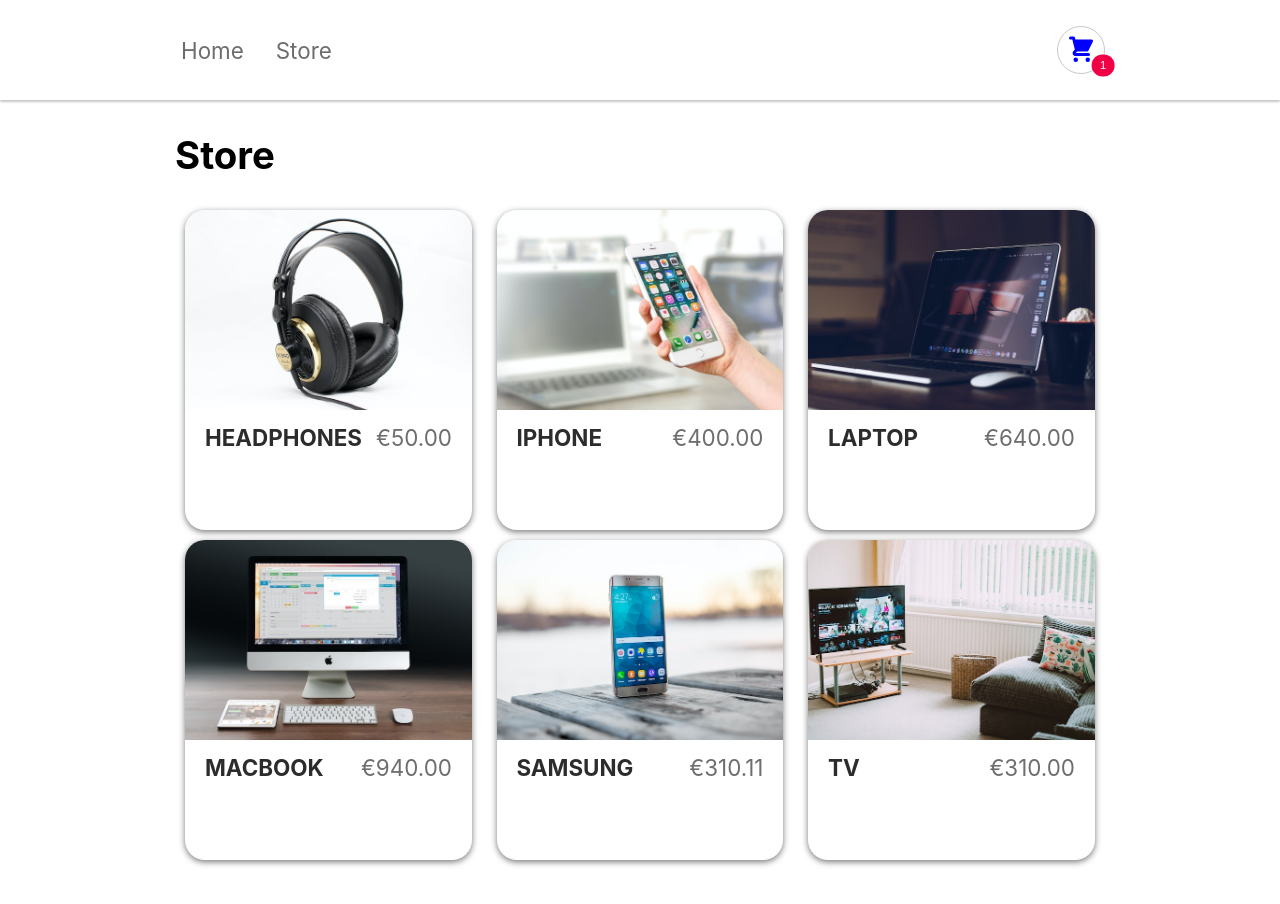
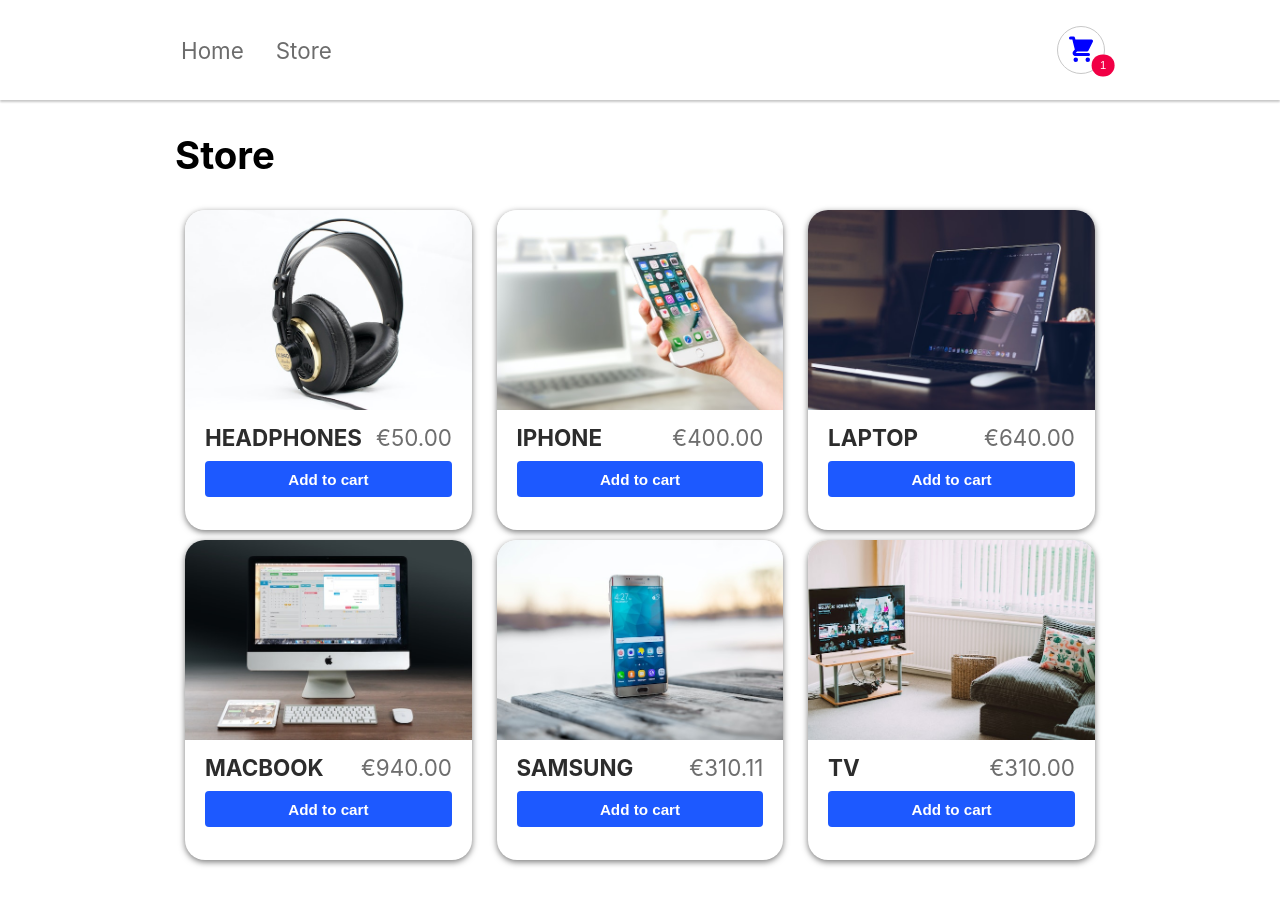
Before and after one commit to dkveil/shopping-cart-with-ts, a React (Create React App) app: page /store in a window 1280 px wide. Shown: the top 904 px of the page. Built offline with nearby package versions, Linux system fonts and the light colour scheme.

Commit message:
square type button

```diff
--- a/src/components/Button/Button.styles.ts
+++ b/src/components/Button/Button.styles.ts
@@ -8,7 +8,11 @@
     textcolor?: string;
     buttoncolor?: string;
     border?: string;
+    borderradius?: string;
     hovercolor?: string;
+    fontweight?: string;
+    texttransform?: string;
+    fontsize?: string;
 }
 
 export const ButtonWrapper = styled.button<ButtonWrapperProps>`
@@ -23,12 +27,20 @@
     background-color: ${(props) => props.buttoncolor ? props.buttoncolor: 'white'};
     border: ${(props) => props.border ? props.border : '1px solid black'};
     transition: .2s background-color;
+    cursor: pointer;
+    font-size: ${(props) => props.fontsize ? props.fontsize : null};;
+    text-transform: ${(props) => props.texttransform ? props.texttransform : null};
+    font-weight: ${(props) => props. fontweight ? props. fontweight : null};
 
     ${props => {
         switch(props.styletype){
             case 'triangle':
                 return `
                     border-radius: 100%;
+                `
+            case 'square':
+                return `
+                    border-radius: ${props.borderradius ? props.borderradius : null};
                 `
         }
     }}
--- a/src/components/Button/index.tsx
+++ b/src/components/Button/index.tsx
@@ -15,7 +15,11 @@
   hovercolor,
   border,
   children,
-  onClickHandler
+  onClickHandler,
+  fontweight,
+  texttransform,
+  fontsize,
+  borderradius
 }: IButtonProps)
 {
   return (
@@ -29,6 +33,11 @@
           hovercolor={hovercolor}
           border={border}
           onClick={onClickHandler}
+          fontsize={fontsize}
+          fontweight={fontweight}
+          texttransform={texttransform}
+          borderradius={borderradius}
+
       >
           {children}
       </ButtonWrapper>
--- a/src/components/ProductCart/ProductCart.styles.ts
+++ b/src/components/ProductCart/ProductCart.styles.ts
@@ -24,10 +24,13 @@
     object-fit: cover;
 `
 
+export const CartContent = styled.div`
+    padding: 10px 20px;
+`
+
 export const CartTitle = styled.div`
     display: flex;
     justify-content: space-between;
-    padding: 10px 20px;
     font-size: 1.4rem;
 
     span:first-child{
@@ -39,3 +42,9 @@
         color: rgba(110,110,110);
     }
 `
+
+export const CartButtonsWrapper = styled.div`
+    display: flex;
+    justify-content: center;
+    padding: 10px 0;
+`
--- a/src/components/ProductCart/index.tsx
+++ b/src/components/ProductCart/index.tsx
@@ -1,5 +1,6 @@
-import { CartWrapper, CartImage, CartTitle } from "./ProductCart.styles"
+import { CartWrapper, CartImage, CartTitle, CartContent, CartButtonsWrapper } from "./ProductCart.styles"
 import { formatCurrency } from './../../utils/formatCurrency';
+import Button from '../Button'
 
 type ProductCartProps = {
     id: number;
@@ -9,17 +10,41 @@
 }
 
 const ProductCart = ({id, name, price, img}: ProductCartProps) => {
+
+    const amount = 0;
+
     return (
         <CartWrapper>
-            <CartImage src={img} alt={name}/>
-            <div>
+            <CartImage src={img} alt={name} />
+            <CartContent>
                 <CartTitle>
                     <span>{name.toUpperCase()}</span>
-                    <span>{formatCurrency(price, 'EUR')}</span>
+                    <span>{formatCurrency(price, "EUR")}</span>
                 </CartTitle>
-            </div>
+                <CartButtonsWrapper>
+                    {amount > 0 ? (
+                        <CartButtonsWrapper>true</CartButtonsWrapper>
+                    ) : (
+
+                            <Button
+                                fontsize=".95rem"
+                                fontweight="bold"
+                                styletype="square"
+                                width="100%"
+                                height="36px"
+                                textcolor="white"
+                                buttoncolor="#1d59ff"
+                                borderradius="4px"
+                                border="none"
+                                onClickHandler={() => console.log("button action")}
+                            >
+                                Add to cart
+                            </Button>
+                    )}
+                </CartButtonsWrapper>
+            </CartContent>
         </CartWrapper>
-    )
+    );
 }
 
 export default ProductCart
```
